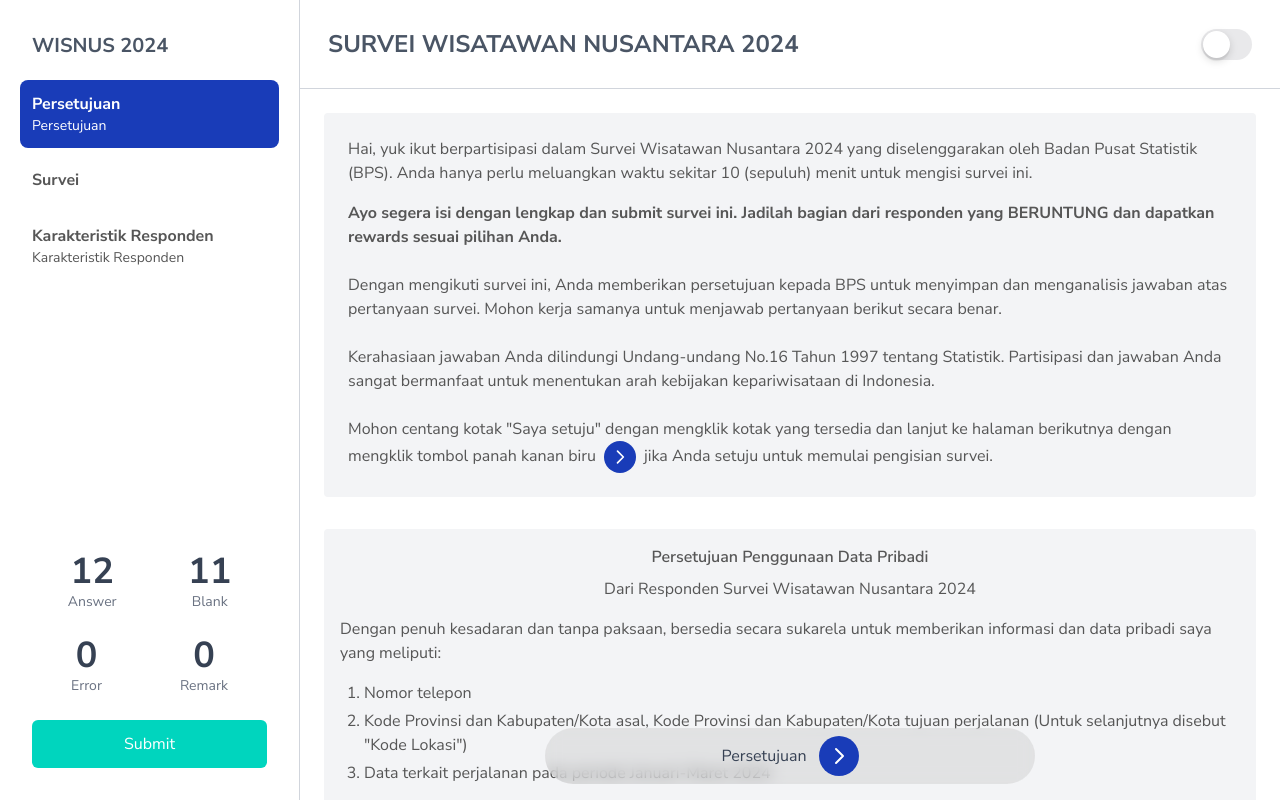
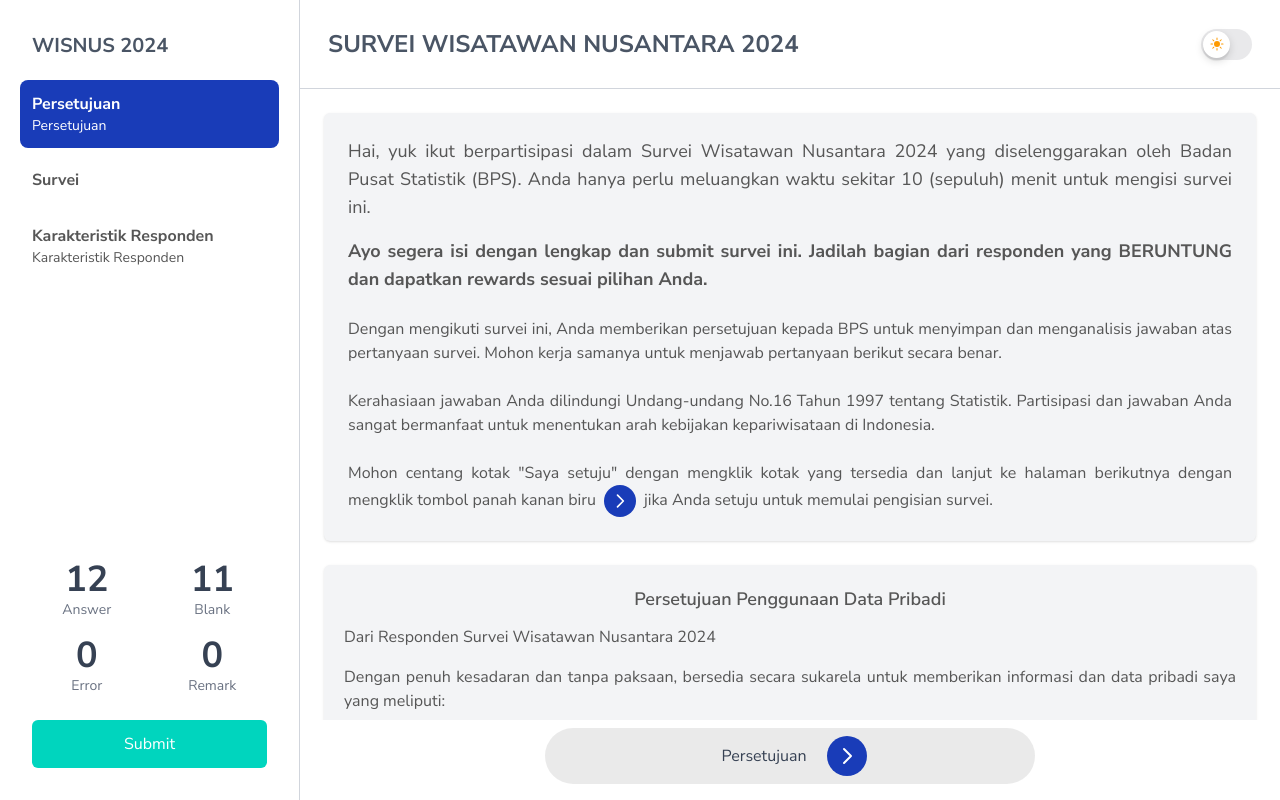
Before and after one commit to falanarh/wisnus-web-survey, a Next.js app: page /survey in a window 1280 px wide. Built offline with nearby package versions, Linux system fonts and the light colour scheme.

Commit message:
feat: enhance ThemeSwitch component with icons for dark and light modes

```diff
--- a/src/components/survey/ThemeSwitch.tsx
+++ b/src/components/survey/ThemeSwitch.tsx
@@ -1,3 +1,5 @@
+import React from 'react';
+
 interface ThemeSwitchProps {
     checked: boolean;
     onChange: (event: React.ChangeEvent<HTMLInputElement>) => void;
@@ -18,12 +20,45 @@ const ThemeSwitch: React.FC<ThemeSwitchProps> = ({ checked, onChange }) => {
                 className={`block w-full h-full rounded-2xl cursor-pointer transition-all duration-200 ease-out ${checked ? 'bg-[#34C759]' : 'bg-[#e9e9eb]'}`}
                 htmlFor="checkbox"
             >
+
+
                 <span
-                    className={`absolute w-[27px] h-[27px] rounded-full bg-white shadow-[0px_3px_8px_rgba(0,0,0,0.15),0px_3px_1px_rgba(0,0,0,0.06)] transition-all duration-200 ease-out cursor-pointer ${checked
+                    className={`absolute w-[27px] h-[27px] rounded-full bg-white shadow-[0px_3px_8px_rgba(0,0,0,0.15),0px_3px_1px_rgba(0,0,0,0.06)] transition-all duration-200 ease-out cursor-pointer flex items-center justify-center ${
+                        checked
                             ? 'left-[calc(50%-27px/2+10px)] top-[calc(50%-27px/2)]'
                             : 'left-[calc(50%-27px/2-10px)] top-[calc(50%-27px/2)]'
-                        }`}
-                />
+                    }`}
+                >
+                    {/* Moon icon inside the toggle button - visible in dark mode */}
+                    {checked && (
+                        <svg
+                            xmlns="http://www.w3.org/2000/svg"
+                            viewBox="0 0 24 24"
+                            fill="currentColor"
+                            className="w-4 h-4 text-blue-800"
+                        >
+                            <path
+                                fillRule="evenodd"
+                                d="M9.528 1.718a.75.75 0 01.162.819A8.97 8.97 0 009 6a9 9 0 009 9 8.97 8.97 0 003.463-.69.75.75 0 01.981.98 10.503 10.503 0 01-9.694 6.46c-5.799 0-10.5-4.701-10.5-10.5 0-4.368 2.667-8.112 6.46-9.694a.75.75 0 01.818.162z"
+                                clipRule="evenodd"
+                            />
+                        </svg>
+                    )}
+
+                    {/* Sun icon inside the toggle button - visible in light mode */}
+                    {!checked && (
+                        <svg
+                            xmlns="http://www.w3.org/2000/svg"
+                            viewBox="0 0 24 24"
+                            fill="currentColor"
+                            className="w-4 h-4 text-amber-500"
+                        >
+                            <path
+                                d="M12 2.25a.75.75 0 01.75.75v2.25a.75.75 0 01-1.5 0V3a.75.75 0 01.75-.75zM7.5 12a4.5 4.5 0 119 0 4.5 4.5 0 01-9 0zM18.894 6.166a.75.75 0 00-1.06-1.06l-1.591 1.59a.75.75 0 101.06 1.061l1.591-1.59zM21.75 12a.75.75 0 01-.75.75h-2.25a.75.75 0 010-1.5H21a.75.75 0 01.75.75zM17.834 18.894a.75.75 0 001.06-1.06l-1.59-1.591a.75.75 0 10-1.061 1.06l1.59 1.591zM12 18a.75.75 0 01.75.75V21a.75.75 0 01-1.5 0v-2.25A.75.75 0 0112 18zM7.758 17.303a.75.75 0 00-1.061-1.06l-1.591 1.59a.75.75 0 001.06 1.061l1.591-1.59zM6 12a.75.75 0 01-.75.75H3a.75.75 0 010-1.5h2.25A.75.75 0 016 12zM6.697 7.757a.75.75 0 001.06-1.06l-1.59-1.591a.75.75 0 00-1.061 1.06l1.59 1.591z"
+                            />
+                        </svg>
+                    )}
+                </span>
             </label>
         </div>
     );
--- a/src/components/survey/WebSurveyPage.tsx
+++ b/src/components/survey/WebSurveyPage.tsx
@@ -6,6 +6,7 @@ import React, { useState } from 'react';
 const WebSurvey = () => {
     const [activeTab, setActiveTab] = useState('persetujuan');
     const [darkMode, setDarkMode] = useState(false);
+    const [sidebarOpen, setSidebarOpen] = useState(false);
 
     const tabs = [
         { id: 'persetujuan', label: 'Persetujuan' },
@@ -15,25 +16,48 @@ const WebSurvey = () => {
 
     return (
         <div className={`flex w-full min-h-screen ${darkMode ? 'bg-gray-900' : 'bg-gray-100'}`}>
-            {/* Sidebar */}
-            <aside className={`hidden md:flex flex-col basis-1/4 min-w-[250px] max-w-[300px] border-r ${darkMode ? 'border-gray-700 bg-gray-800' : 'border-gray-300 bg-white'}`}>
+            {/* Sidebar - Hidden on mobile unless toggled */}
+            <aside
+                className={`${sidebarOpen ? 'fixed inset-0 z-40' : 'hidden'} md:relative md:flex md:flex-col md:basis-1/4 md:min-w-[250px] md:max-w-[300px] border-r ${darkMode ? 'border-gray-700 bg-gray-800' : 'border-gray-300 bg-white'} transition-all duration-300 ease-in-out`}
+            >
+                {/* Overlay for mobile - closes sidebar when clicking outside */}
+                <div
+                    className={`${sidebarOpen ? 'block fixed inset-0 bg-black bg-opacity-50 z-30' : 'hidden'} md:hidden`}
+                    onClick={() => setSidebarOpen(false)}
+                ></div>
+
+                {/* Sidebar content container */}
+                <div className={`relative h-full w-[85vw] max-w-[300px] ${darkMode ? 'bg-gray-800' : 'bg-white'} z-40 md:w-auto md:max-w-none flex flex-col`}>
+                    {/* Close button - mobile only */}
+                    <button
+                        className="absolute top-4 right-4 md:hidden text-gray-500 hover:text-gray-700"
+                        onClick={() => setSidebarOpen(false)}
+                    >
+                        <svg xmlns="http://www.w3.org/2000/svg" className="h-6 w-6" fill="none" viewBox="0 0 24 24" stroke="currentColor">
+                            <path strokeLinecap="round" strokeLinejoin="round" strokeWidth={2} d="M6 18L18 6M6 6l12 12" />
+                        </svg>
+                    </button>
+
                     {/* Sidebar Header */}
                     <div className="p-8 pb-4">
                         <p className={`text-xl font-bold ${darkMode ? 'text-gray-200' : 'text-gray-600'}`}>WISNUS 2024</p>
                     </div>
 
                     {/* Sidebar Navigation */}
-                <div className="flex flex-col flex-1">
+                    <div className="flex flex-col flex-1 overflow-y-auto">
                         {tabs.map((tab) => (
                             <button
                                 key={tab.id}
                                 className={`text-left rounded-lg my-1 mx-5 p-3 ${activeTab === tab.id
                                     ? 'bg-blue-800 text-white'
                                     : darkMode
-                                    ? 'text-gray-300 hover:bg-text-[#565656]'
+                                        ? 'text-gray-300 hover:bg-gray-700'
                                         : 'text-[#565656] hover:bg-gray-100'
                                     }`}
-                            onClick={() => setActiveTab(tab.id)}
+                                onClick={() => {
+                                    setActiveTab(tab.id);
+                                    setSidebarOpen(false); // Close sidebar on mobile after selection
+                                }}
                             >
                                 <p className='text-md font-bold'>
                                     {tab.label}
@@ -55,7 +79,7 @@ const WebSurvey = () => {
 
                     {/* Survey Stats */}
                     <div className="mt-auto p-8">
-                    <div className="flex justify-around mb-6">
+                        <div className="grid grid-cols-2 gap-4 mb-6">
                             <div className="text-center">
                                 <p className={`text-4xl font-bold ${darkMode ? 'text-gray-200' : 'text-gray-700'}`}>12</p>
                                 <p className={`${darkMode ? 'text-gray-400' : 'text-gray-500'} text-sm`}>Answer</p>
@@ -64,8 +88,6 @@ const WebSurvey = () => {
                                 <p className={`text-4xl font-bold ${darkMode ? 'text-gray-200' : 'text-gray-700'}`}>11</p>
                                 <p className={`${darkMode ? 'text-gray-400' : 'text-gray-500'} text-sm`}>Blank</p>
                             </div>
-                    </div>
-                    <div className="flex justify-around mb-6">
                             <div className="text-center">
                                 <p className={`text-4xl font-bold ${darkMode ? 'text-gray-200' : 'text-gray-700'}`}>0</p>
                                 <p className={`${darkMode ? 'text-gray-400' : 'text-gray-500'} text-sm`}>Error</p>
@@ -79,13 +101,30 @@ const WebSurvey = () => {
                             Submit
                         </button>
                     </div>
+                </div>
             </aside>
 
             {/* Main Content */}
             <main className={`flex-1 w-full md:w-auto ${darkMode ? 'bg-gray-800' : 'bg-white'} relative`}>
                 {/* Header */}
-                <header className={`border-b flex justify-between items-center ${darkMode ? 'border-gray-700' : 'border-gray-300'} p-7`}>
-                    <h1 className={`text-2xl font-bold ${darkMode ? 'text-gray-200' : 'text-gray-600'}`}>
+                <header className={`border-b flex justify-between items-center ${darkMode ? 'border-gray-700' : 'border-gray-300'} p-4 md:p-7`}>
+                    {/* Mobile sidebar toggle button */}
+                    {!sidebarOpen && (<button
+                        className={`md:hidden p-2 rounded-md ${darkMode ? 'bg-gray-700 text-gray-200' : 'bg-white text-gray-700'} shadow-md`}
+                        onClick={() => setSidebarOpen(!sidebarOpen)}
+                    >
+                        <svg
+                            xmlns="http://www.w3.org/2000/svg"
+                            fill="none"
+                            viewBox="0 0 24 24"
+                            stroke="currentColor"
+                            className="w-6 h-6"
+                        >
+                            <path strokeLinecap="round" strokeLinejoin="round" strokeWidth={2} d="M4 6h16M4 12h16M4 18h16" />
+                        </svg>
+                    </button>)}
+
+                    <h1 className={`text-lg md:text-2xl font-bold ${darkMode ? 'text-gray-200' : 'text-gray-600'} ml-3 md:ml-0`}>
                         SURVEI WISATAWAN NUSANTARA 2024
                     </h1>
 
@@ -99,28 +138,28 @@ const WebSurvey = () => {
                 </header>
 
                 {/* Content */}
-                <section className="overflow-hidden h-[calc(100vh-89px)]">
+                <section className="overflow-hidden h-[calc(100vh-89px)] pb-24 md:pb-20">
                     <div className="flex flex-col h-full overflow-y-auto">
                         {activeTab === 'persetujuan' && (
-                            <div className={`bg-white p-6`}>
-                                <div className={`flex flex-col justify-center bg-gray-100 p-6 rounded-sm ${darkMode ? 'text-gray-300' : 'text-[#565656]'}`}>
-                                    <h2 className={`mb-4`}>
+                            <div className={`${darkMode ? 'bg-gray-800' : 'bg-white'} p-4 md:p-6`}>
+                                <div className={`flex flex-col justify-center ${darkMode ? 'bg-gray-700' : 'bg-gray-100'} p-4 md:p-6 rounded-md shadow-sm ${darkMode ? 'text-gray-300' : 'text-[#565656]'} text-justify`}>
+                                    <h2 className={`mb-4 text-base md:text-lg font-medium`}>
                                         Hai, yuk ikut berpartisipasi dalam Survei Wisatawan Nusantara 2024 yang diselenggarakan oleh Badan Pusat Statistik (BPS). Anda hanya perlu meluangkan waktu sekitar 10 (sepuluh) menit untuk mengisi survei ini.
                                     </h2>
 
-                                    <p className={`mb-6 font-bold`}>
+                                    <p className={`mb-6 font-bold text-base md:text-lg`}>
                                         Ayo segera isi dengan lengkap dan submit survei ini. Jadilah bagian dari responden yang BERUNTUNG dan dapatkan rewards sesuai pilihan Anda.
                                     </p>
 
-                                    <p className={`mb-6`}>
+                                    <p className={`mb-6 text-base`}>
                                         Dengan mengikuti survei ini, Anda memberikan persetujuan kepada BPS untuk menyimpan dan menganalisis jawaban atas pertanyaan survei. Mohon kerja samanya untuk menjawab pertanyaan berikut secara benar.
                                     </p>
 
-                                    <p className={`mb-6`}>
+                                    <p className={`mb-6 text-base`}>
                                         Kerahasiaan jawaban Anda dilindungi Undang-undang No.16 Tahun 1997 tentang Statistik. Partisipasi dan jawaban Anda sangat bermanfaat untuk menentukan arah kebijakan kepariwisataan di Indonesia.
                                     </p>
 
-                                    <p>
+                                    <p className="text-base">
                                         Mohon centang kotak &quot;Saya setuju&quot; dengan mengklik kotak yang tersedia dan lanjut ke halaman berikutnya dengan mengklik tombol panah kanan biru
                                         <span className="inline-flex items-center justify-center h-8 w-8 bg-blue-800 text-white rounded-full mx-2 align-middle">
                                             <svg
@@ -142,15 +181,15 @@ const WebSurvey = () => {
                                     </p>
 
                                 </div>
-                                <div className={`bg-gray-100 p-4 rounded-sm my-8 ${darkMode ? 'text-gray-300' : 'text-[#565656]'}`}>
-                                    <h3 className={`text-center font-semibold mb-2`}>Persetujuan Penggunaan Data Pribadi</h3>
-                                    <h4 className={`text-center mb-4 `}>Dari Responden Survei Wisatawan Nusantara 2024</h4>
+                                <div className={`${darkMode ? 'bg-gray-700' : 'bg-gray-100'} p-5 rounded-md shadow-sm my-6 ${darkMode ? 'text-gray-300' : 'text-[#565656]'} text-justify`}>
+                                    <h3 className={`text-center font-semibold mb-3 text-lg`}>Persetujuan Penggunaan Data Pribadi</h3>
+                                    <h4 className={`mb-4 text-base`}>Dari Responden Survei Wisatawan Nusantara 2024</h4>
 
-                                    <p className={`mb-4 `}>
+                                    <p className={`mb-4 text-base`}>
                                         Dengan penuh kesadaran dan tanpa paksaan, bersedia secara sukarela untuk memberikan informasi dan data pribadi saya yang meliputi:
                                     </p>
 
-                                    <ol className="list-decimal pl-6 mb-4 space-y-1">
+                                    <ol className="list-decimal pl-6 mb-6 space-y-2 text-base">
                                         <li>Nomor telepon</li>
                                         <li>Kode Provinsi dan Kabupaten/Kota asal, Kode Provinsi dan Kabupaten/Kota tujuan perjalanan (Untuk selanjutnya disebut &quot;Kode Lokasi&quot;)</li>
                                         <li>Data terkait perjalanan pada periode Januari-Maret 2024</li>
@@ -160,18 +199,18 @@ const WebSurvey = () => {
                         )}
 
                         {activeTab === 'survei' && (
-                            <div className={`${darkMode ? 'bg-gray-700' : 'bg-gray-100'} p-6 rounded-md`}>
+                            <div className={`${darkMode ? 'bg-gray-700' : 'bg-gray-100'} p-5 md:p-6 rounded-md m-4 shadow-md`}>
                                 <h2 className={`text-xl font-bold mb-4 ${darkMode ? 'text-gray-200' : 'text-gray-700'}`}>Survei</h2>
-                                <p className={`${darkMode ? 'text-gray-300' : 'text-gray-600'}`}>
+                                <p className={`${darkMode ? 'text-gray-300' : 'text-gray-600'} text-base`}>
                                     Pertanyaan-pertanyaan survei akan ditampilkan di sini.
                                 </p>
                             </div>
                         )}
 
                         {activeTab === 'karakteristik' && (
-                            <div className={`${darkMode ? 'bg-gray-700' : 'bg-gray-100'} p-6 rounded-md`}>
+                            <div className={`${darkMode ? 'bg-gray-700' : 'bg-gray-100'} p-5 md:p-6 rounded-md m-4 shadow-md`}>
                                 <h2 className={`text-xl font-bold mb-4 ${darkMode ? 'text-gray-200' : 'text-gray-700'}`}>Karakteristik Responden</h2>
-                                <p className={`${darkMode ? 'text-gray-300' : 'text-gray-600'}`}>
+                                <p className={`${darkMode ? 'text-gray-300' : 'text-gray-600'} text-base`}>
                                     Form untuk data karakteristik responden.
                                 </p>
                             </div>
@@ -179,12 +218,12 @@ const WebSurvey = () => {
                     </div>
                 </section>
 
-                {/* Tab Navigation with Arrows - Fixed at bottom */}
-                <div className={`absolute bottom-0 left-1/2 transform -translate-x-1/2 z-10 w-1/2  bg-[#b3b3b345] backdrop-blur-sm rounded-full p-2 mb-4 flex justify-center items-center`}>
-                    <div className='flex items-center justify-between px-4 gap-3'>
+                {/* Tab Navigation with Arrows - Fixed at bottom - Responsive width */}
+                <div className={`absolute bottom-0 left-1/2 transform -translate-x-1/2 z-10 w-[90%] md:w-1/2 ${darkMode ? 'bg-gray-700/45' : 'bg-[#b3b3b345]'} backdrop-blur-sm rounded-full p-2 mb-4 flex justify-center items-center`}>
+                    <div className='flex items-center justify-between px-4 gap-1 md:gap-3'>
                         {/* Previous button */}
                         {activeTab !== "persetujuan" && (<button
-                            className={`flex items-center justify-center h-10 w-10 ${tabs.findIndex(tab => tab.id === activeTab) === 0
+                            className={`flex items-center justify-center h-8 w-8 md:h-10 md:w-10 ${tabs.findIndex(tab => tab.id === activeTab) === 0
                                 ? 'opacity-50 cursor-not-allowed'
                                 : 'cursor-pointer'
                                 } bg-blue-800 text-white rounded-full`}
@@ -196,19 +235,19 @@ const WebSurvey = () => {
                             }}
                             disabled={tabs.findIndex(tab => tab.id === activeTab) === 0}
                         >
-                            <svg xmlns="http://www.w3.org/2000/svg" fill="none" viewBox="0 0 24 24" stroke="currentColor" className="h-6 w-6">
+                            <svg xmlns="http://www.w3.org/2000/svg" fill="none" viewBox="0 0 24 24" stroke="currentColor" className="h-5 w-5 md:h-6 md:w-6">
                                 <path strokeLinecap="round" strokeLinejoin="round" strokeWidth={2} d="M15 19l-7-7 7-7" />
                             </svg>
                         </button>)}
 
-                        {/* Current tab name */}
-                        <div className={`text-center flex-1 ${darkMode ? 'text-gray-200' : 'text-gray-700'} font-medium`}>
+                        {/* Tab name - visible on all devices */}
+                        <div className={`text-center ${darkMode ? 'text-gray-200' : 'text-gray-700'} font-medium truncate px-2`}>
                             {tabs.find(tab => tab.id === activeTab)?.label}
                         </div>
 
                         {/* Next button */}
                         {activeTab !== "karakteristik" && (<button
-                            className={`flex items-center justify-center h-10 w-10 ${tabs.findIndex(tab => tab.id === activeTab) === tabs.length - 1
+                            className={`flex items-center justify-center h-8 w-8 md:h-10 md:w-10 ${tabs.findIndex(tab => tab.id === activeTab) === tabs.length - 1
                                 ? 'opacity-50 cursor-not-allowed'
                                 : 'cursor-pointer'
                                 } bg-blue-800 text-white rounded-full`}
@@ -220,7 +259,7 @@ const WebSurvey = () => {
                             }}
                             disabled={tabs.findIndex(tab => tab.id === activeTab) === tabs.length - 1}
                         >
-                            <svg xmlns="http://www.w3.org/2000/svg" fill="none" viewBox="0 0 24 24" stroke="currentColor" className="h-6 w-6">
+                            <svg xmlns="http://www.w3.org/2000/svg" fill="none" viewBox="0 0 24 24" stroke="currentColor" className="h-5 w-5 md:h-6 md:w-6">
                                 <path strokeLinecap="round" strokeLinejoin="round" strokeWidth={2} d="M9 5l7 7-7 7" />
                             </svg>
                         </button>)}
```
Lines whose indentation alone changed are shown as unchanged.
